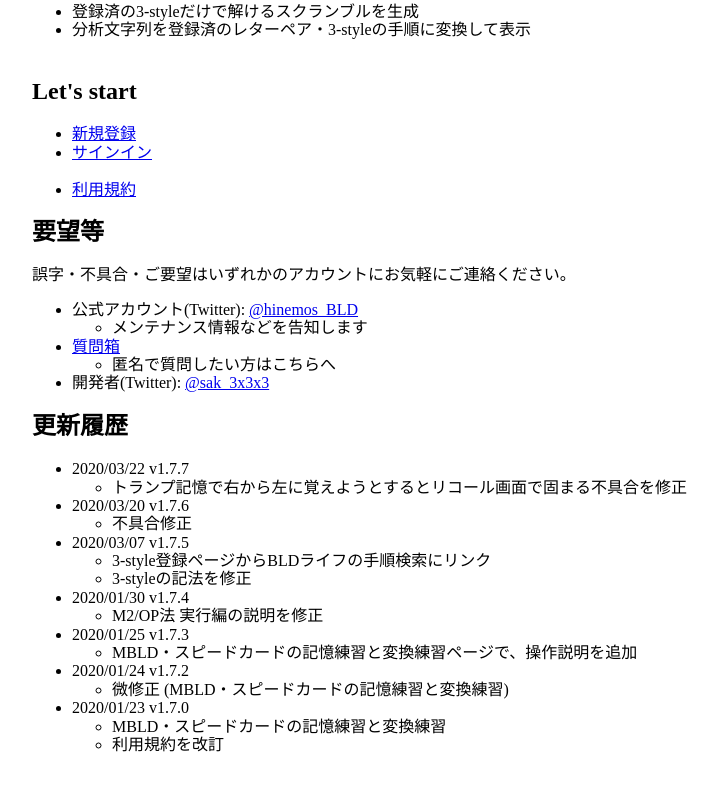
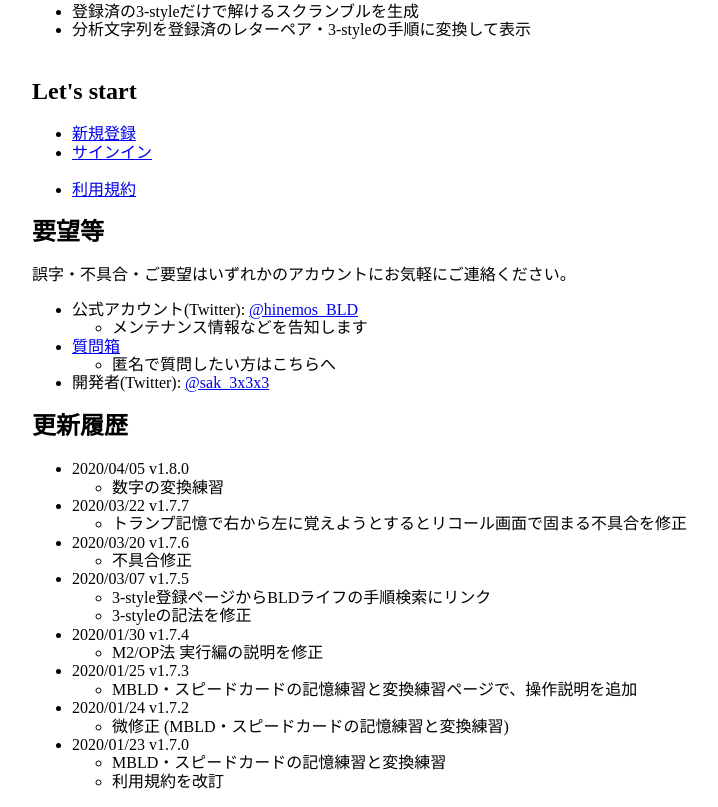
Before and after one commit to sakabar/hinemos, a website: page src/html/top.html in a window 1280 px wide. Shown: the part 481-1288 px from the top of the page, without its empty margins (32-750 px from the left). Before the commit the page ends 1251 px from the top, so only its background shows below. Drawn offline with nearby package versions, Linux system fonts and the light colour scheme; files that its build step writes are made by us from their sources.

Commit message:
CHANGELOG

```diff
--- a/src/html/top.html
+++ b/src/html/top.html
@@ -14,7 +14,7 @@
     <title>BLDerによるBLDerのためのツールhinemos</title>
     <meta charset="UTF-8">
     <meta name="description" content="hinemosはルービックキューブの目隠し(BLD)部門に取り組むキューバーを支援することを目的としたサイトです。 このサイトを通じてレターペアや手順を共有し合い、目隠しキューブのタイムを短縮していきましょう！">
-    <meta name="keywords" content="BLD 目隠し ルービックキューブ キューブ BLDer hinemos hinemos_BLD ひねもす レターペア 3-style 3-cycle クイズ ツール 3BLD 4BLD 5BLD MBLD ナンバリング スピードカード トランプ記憶">
+    <meta name="keywords" content="BLD 目隠し ルービックキューブ キューブ BLDer hinemos hinemos_BLD ひねもす レターペア 3-style 3-cycle クイズ ツール 3BLD 4BLD 5BLD MBLD ナンバリング スピードカード トランプ トランプ記憶 数字記憶">
     <meta name="robots" content="nofollow,noarchive">
     <meta http-equiv="pragma" content="no-store">
     <meta http-equiv="cache-control" content="no-store">
@@ -108,6 +108,11 @@
       <div class="changeLog">
         <h2>更新履歴</h2>
         <ul>
+          <li>2020/04/05 v1.8.0</li>
+          <ul>
+            <li>数字の変換練習</li>
+          </ul>
+
           <li>2020/03/22 v1.7.7</li>
           <ul>
             <li>トランプ記憶で右から左に覚えようとするとリコール画面で固まる不具合を修正</li>
```
